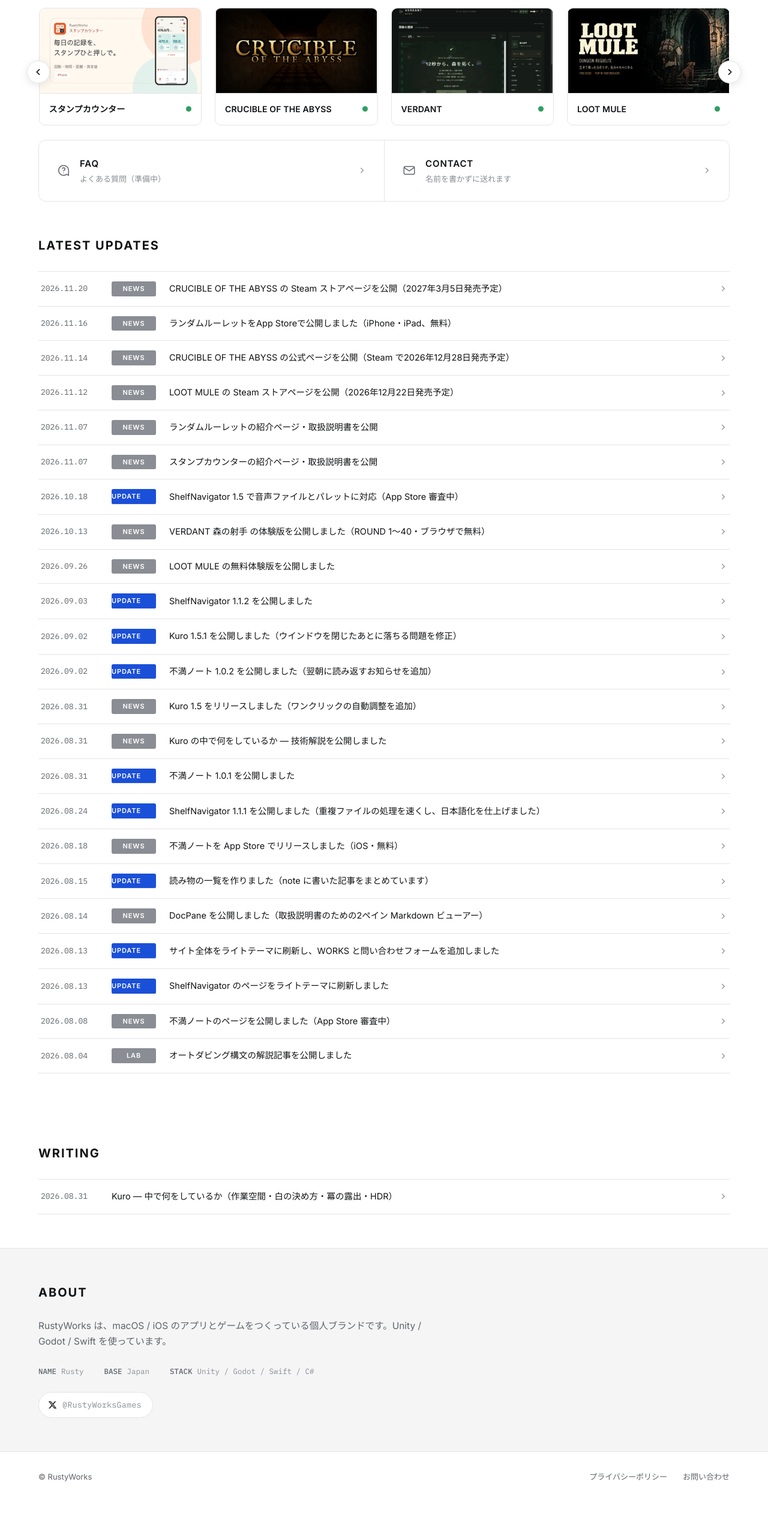
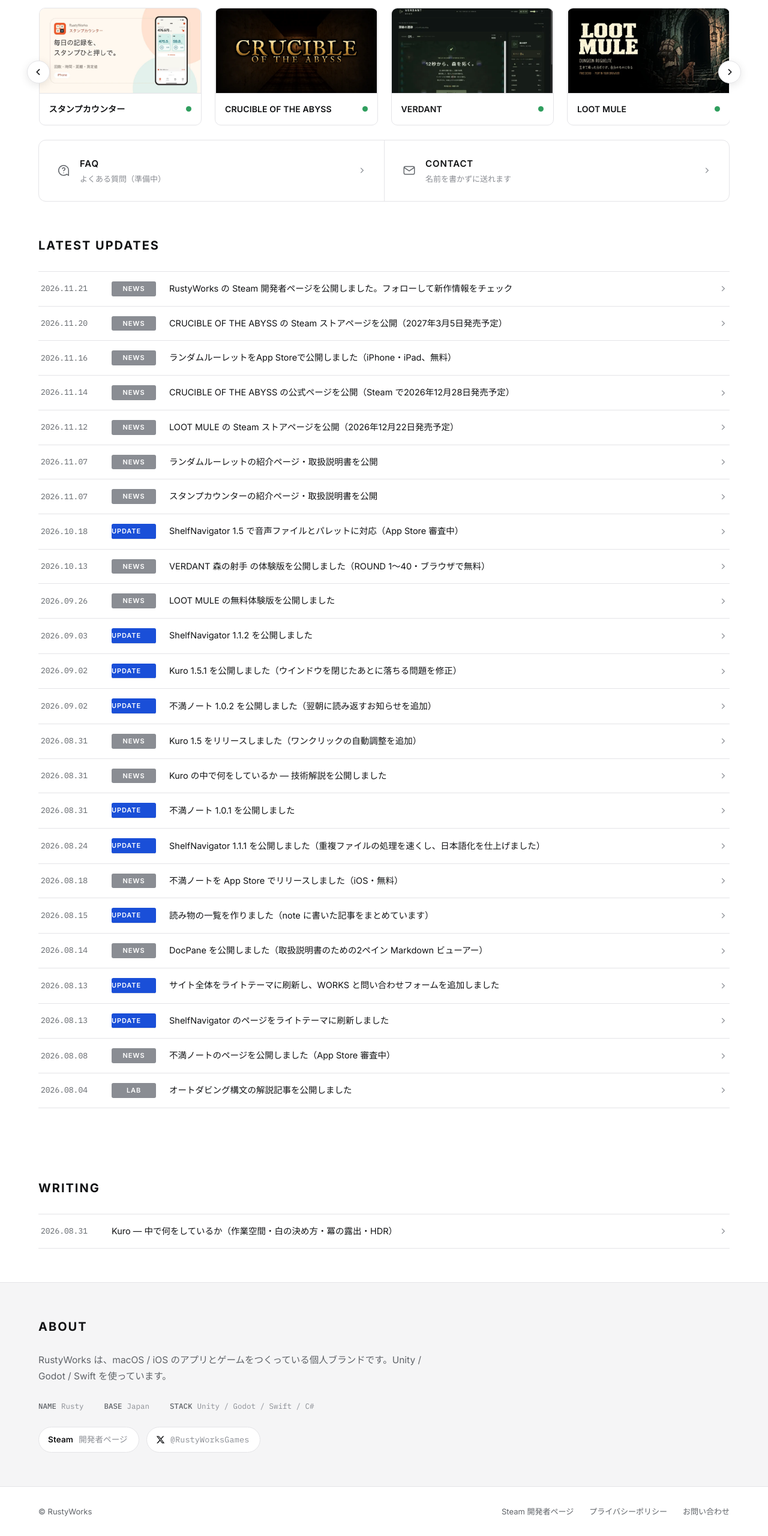
Before and after one commit to Rusty1m/rustyworks, a plain HTML site: page index.html in a window 1280 px wide. Shown: the part 592-3152 px from the top of the page at 60% size. Before the commit the page ends 3095 px from the top, so only its background shows below. Drawn offline with Linux system fonts and the light colour scheme.

Commit message:
Add Steam developer homepage links to official site

```diff
--- a/index.html
+++ b/index.html
@@ -315,7 +315,7 @@ footer{border-top:1px solid var(--line);padding:30px 0;}
   gap:20px;flex-wrap:wrap;
 }
 .copy{font-size:13px;color:var(--ink-2);}
-.footer-links{display:flex;align-items:center;gap:26px;font-size:13px;color:var(--ink-2);}
+.footer-links{display:flex;align-items:center;flex-wrap:wrap;gap:12px 26px;font-size:13px;color:var(--ink-2);}
 .footer-links a:hover{color:var(--blue);}
 
 /* ── レスポンシブ ───────────────────────── */
@@ -598,6 +598,13 @@ footer{border-top:1px solid var(--line);padding:30px 0;}
       </div>
 
       <div class="updates">
+        <a class="update" href="https://store.steampowered.com/developer/RustyWorks/?utm_source=site&amp;utm_medium=referral&amp;utm_campaign=developer_home&amp;utm_content=home_news" target="_blank" rel="noopener">
+          <time datetime="2026-11-21">2026.11.21</time>
+          <span class="badge news">NEWS</span>
+          <span class="update-title" data-ja="RustyWorks の Steam 開発者ページを公開しました。フォローして新作情報をチェック" data-en="Follow RustyWorks on Steam for new games and updates">RustyWorks の Steam 開発者ページを公開しました。フォローして新作情報をチェック</span>
+          <svg viewBox="0 0 24 24" fill="none" stroke="currentColor" stroke-width="2.2"><polyline points="9 5 16 12 9 19"/></svg>
+        </a>
+
         <a class="update" href="crucible-of-the-abyss.html">
           <time datetime="2026-11-20">2026.11.20</time>
           <span class="badge news">NEWS</span>
@@ -792,6 +799,10 @@ footer{border-top:1px solid var(--line);padding:30px 0;}
         </div>
 
         <div class="about-links">
+          <a class="social" href="https://store.steampowered.com/developer/RustyWorks/?utm_source=site&amp;utm_medium=referral&amp;utm_campaign=developer_home&amp;utm_content=home_about" target="_blank" rel="noopener">
+            <span>Steam</span>
+            <span class="handle" data-ja="開発者ページ" data-en="Developer page">開発者ページ</span>
+          </a>
           <a class="social" href="https://x.com/RustyWorksGames" target="_blank" rel="noopener" aria-label="X: @RustyWorksGames">
             <svg viewBox="0 0 24 24" fill="currentColor" aria-hidden="true"><path d="M18.24 2.25h3.31l-7.23 8.26 8.5 11.24h-6.65l-5.22-6.82-5.96 6.82H1.68l7.73-8.84L1.25 2.25h6.82l4.71 6.23 5.46-6.23Zm-1.16 17.52h1.83L7.01 4.13H5.05l12.03 15.64Z"/></svg>
             <span class="handle">@RustyWorksGames</span>
@@ -807,6 +818,7 @@ footer{border-top:1px solid var(--line);padding:30px 0;}
   <div class="container footer-inner">
     <span class="copy">© RustyWorks</span>
     <div class="footer-links">
+      <a href="https://store.steampowered.com/developer/RustyWorks/?utm_source=site&amp;utm_medium=referral&amp;utm_campaign=developer_home&amp;utm_content=home_footer" target="_blank" rel="noopener" data-ja="Steam 開発者ページ" data-en="Steam Developer Page">Steam 開発者ページ</a>
       <a href="site_privacy.html" data-ja="プライバシーポリシー" data-en="Privacy Policy">プライバシーポリシー</a>
       <a href="contact.html" data-ja="お問い合わせ" data-en="Contact">お問い合わせ</a>
     </div>
```
